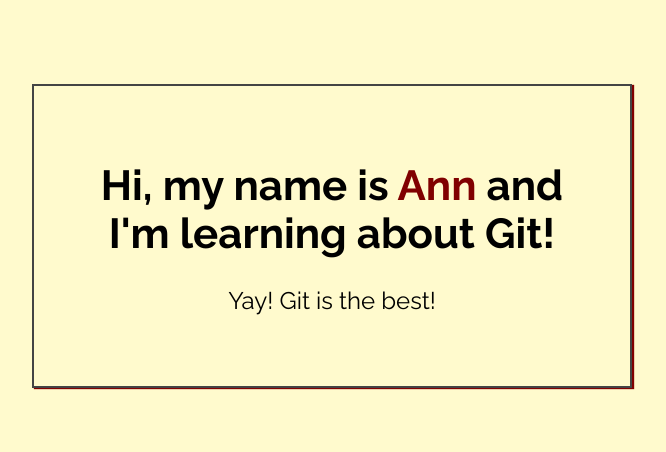
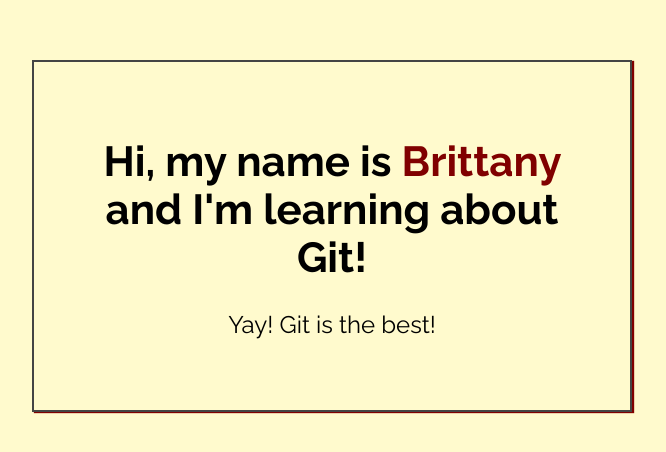
Before and after one commit to brii-codes/my-first-repo, a plain HTML site: page index.html in a window 1280 px wide. Shown: the part 164-616 px from the top of the page, without its empty margins (308-974 px from the left). Drawn offline with Linux system fonts and the light colour scheme.

Commit message:
Added name to index.html

```diff
--- a/index.html
+++ b/index.html
@@ -14,7 +14,7 @@
 <body>
 
     <div class="greeting">
-        <h1>Hi, my name is <span class="highlight">Ann</span> and I'm learning about Git! </h1>
+        <h1>Hi, my name is <span class="highlight">Brittany</span> and I'm learning about Git! </h1>
 
         <p>Yay! Git is the best!</p>
     </div>
```
